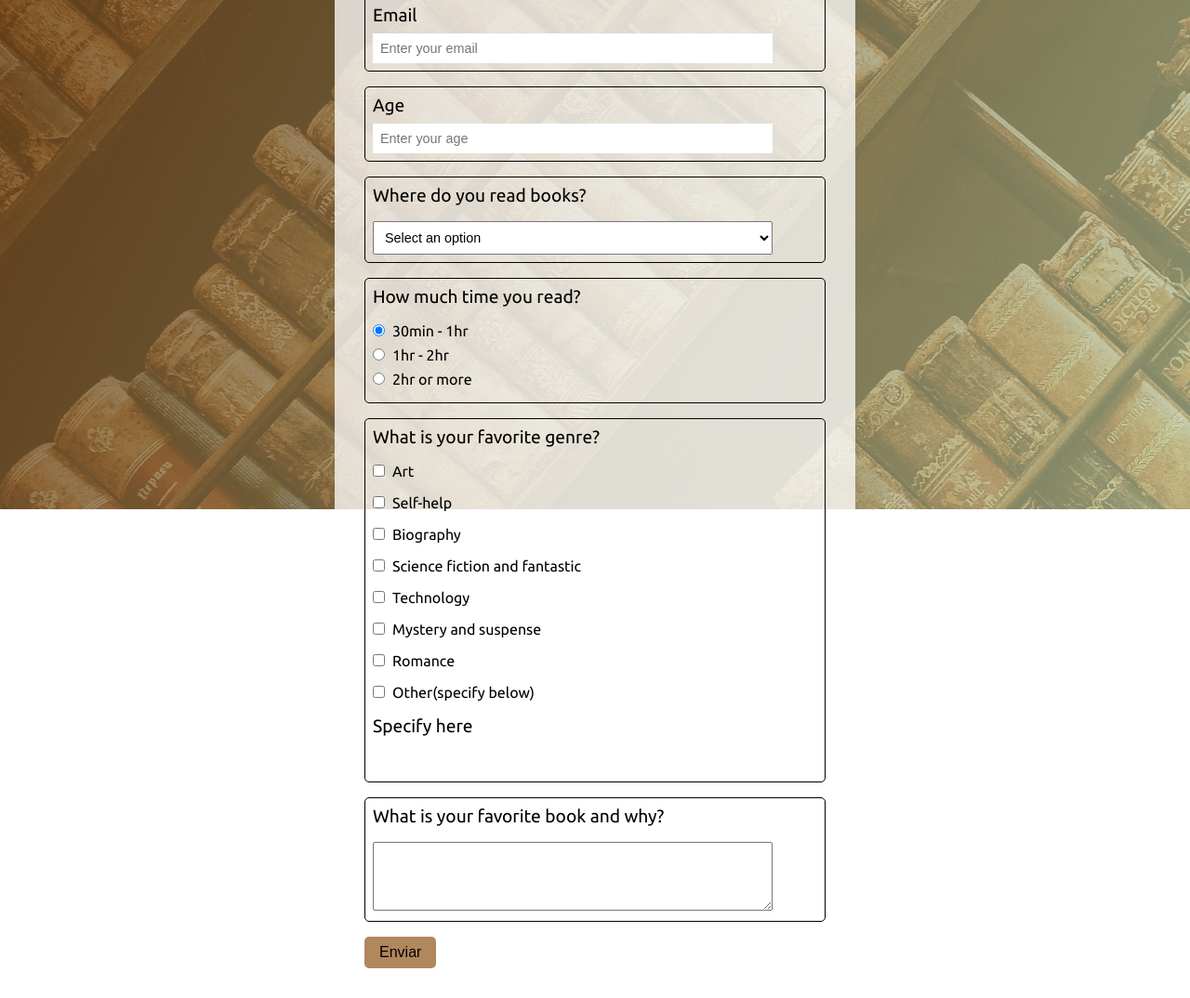
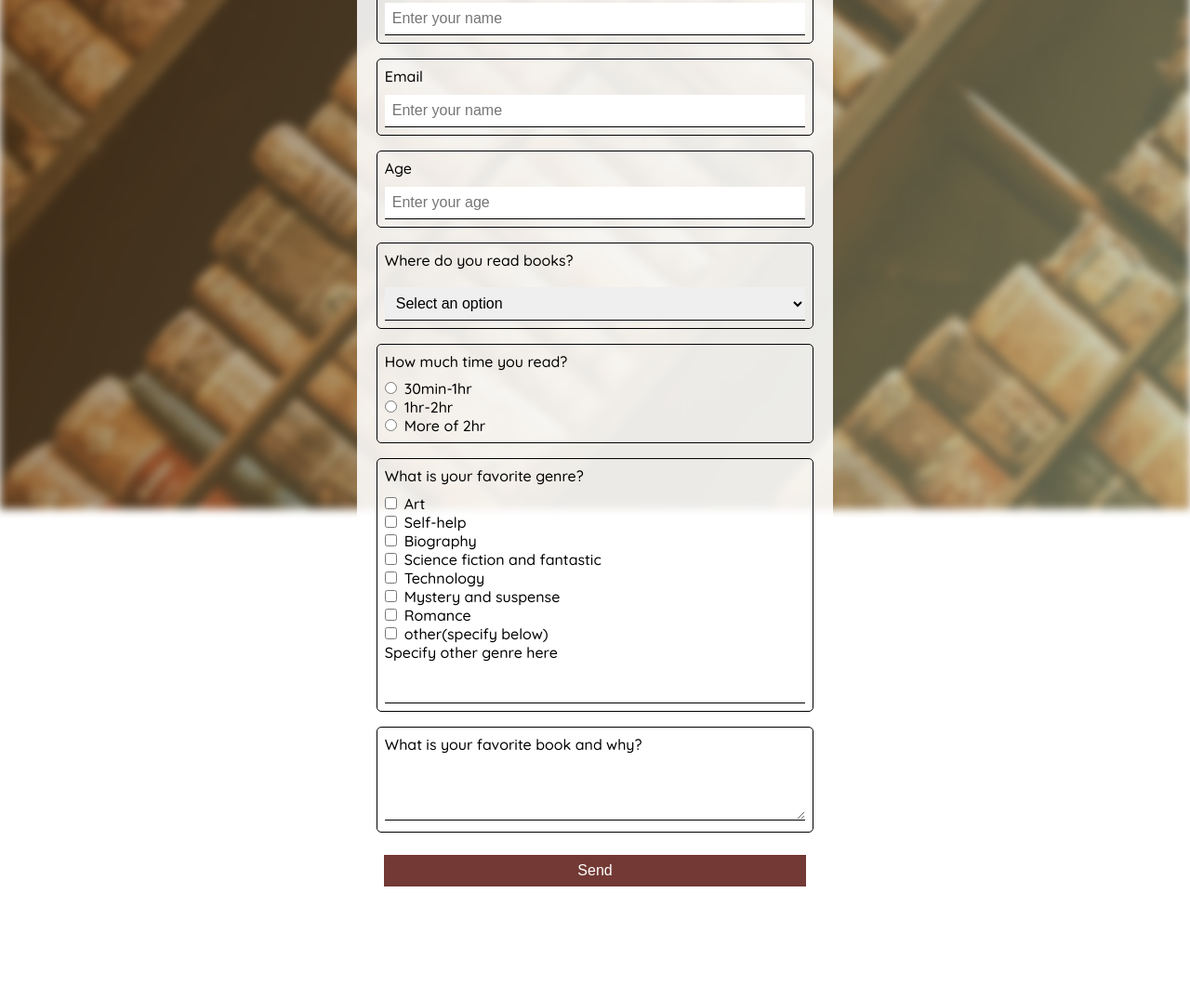
Before and after one commit to FrancoGL/FCC-Books-Survey-Form, a plain HTML site: page index.html in a window 1280 px wide. Shown: the part 252-1326 px from the top of the page at 93% size. After the commit the page ends 1299 px from the top, so only its background shows below. Drawn offline with Linux system fonts and the light colour scheme.

Commit message:
updated index.html and styles.css

```diff
--- a/css/styles.css
+++ b/css/styles.css
@@ -3,9 +3,8 @@
     padding: 0;
     box-sizing: border-box;
 }
-
-html {
-    font-family: 'Ubuntu', sans-serif;
+body {
+    font-family: 'Quicksand', sans-serif;
 }
 
 body::before {
@@ -16,131 +15,113 @@ body::before {
     height: 100%;
     width: 100%;
     z-index: -1;
-    background: var(--color-darkblue);
-    background-image: linear-gradient(
+    background-image:linear-gradient(
         115deg,
-        rgba(112, 66, 20, 0.8),
-        rgba(191, 204, 156, 0.7)
+        rgba(112, 66, 20, 0.5),
+        rgba(191, 204, 156, 0.5)
       ), url("../images/roman-kraft-X1exjxxBho4-unsplash.jpg");
+    filter: blur(5px);
 }
 
 .container {
-    width: 100%;
+    max-width: 1440px;
+    padding: 4rem;
 }
 
-header {
+.container header {
     width: 100%;
     text-align: center;
-    padding: 1rem 0;
+    padding: 1rem;
+    color: #fff;
 }
 
-header #title, #description {
-    color: #fff;
-    margin: 0 0 1rem 0;
+
+.form-wrapper {
+    background-color: rgba(255, 255, 255, 0.877);
+    padding: 1.3rem;
+    border-radius: 5px;
+    margin: 0 auto;
 }
 
-form {
-    width: 35rem;
-    background: rgba(255, 255, 255, 0.76);
-    margin: 0 auto;
-    padding: 2rem;
-    border-radius: 10px;
-}
-
-.form-group {
+.form-wrapper .form-group {
+    /* border: 1px solid red; */
     margin: 0 0 1rem 0;
     padding: 0.5rem 0.5rem;
     border: 1px solid #000;
     border-radius: 5px;
 }
 
-#name-label, #email-label, #number-label, #other-genre-label {
-    display: block;
-    margin: 0 0 0.5rem 0;
-    font-size: 1.2rem;
+.form-wrapper .b-group {
+    border: none;
+    margin-bottom: 0;
 }
 
-#name, #email, #number, #other-genre {
-    width: 90%;
-    padding: 0.5rem;
-    border-style: none;
-    font-size: 0.9rem;
+.form-group p, label {
+    font-weight: 500;
 }
 
-#name:focus{
-    border: none;
+.form-group p {
+    margin: 0 0 0.6rem 0;
 }
 
-.form-p {
-    font-size: 1.2rem;
-    margin: 0 0 1rem 0;
+.form-group label {
+    display: block;
 }
 
-select {
-    width: 90%;
+.form-group input[type="text"],
+.form-group input[type="email"],
+.form-group input[type="number"],
+.form-group textarea, select, button {
+    width: 100%;
+    margin: 0.6rem 0 0 0;
     padding: 0.5rem;
-    font-size: 0.9rem;
+    font-size: 1rem;
+    outline: none;
+    border: none;
+    border-bottom: 1px solid #000;
 }
 
-.radio-input {
-    margin: 0 0 0.5rem 0;
-}
-
-.radio-input input {
+.form-group input[type=radio],
+.form-group input[type="checkbox"] {
     margin: 0 0.5rem 0 0;
 }
 
-.check-in {
-    display: block;
-    margin: 0 0 1rem 0;
-}
-.check-in input[type="checkbox"] {
-    margin: 0 0.5rem 0 0;
+.form-group textarea {
+    font-size: 1.25rem;
 }
 
-textarea {
-    width: 90%;
-    padding: 1rem;
-    font-size: 1.1rem;
+.form-group button {
+    margin: 0;
+    border: none;
+    color: #fff;
+    background-color: #733934;
+    cursor: pointer;
 }
 
-#submit {
-    border-style: none;
-    cursor: pointer;
-    font-size: 1rem;
-    padding: 0.5rem 1rem;
-    background: rgb(158, 106, 54,0.8);
-    border-radius: 5px;
+.form-group button:hover {
+    background-color: #a65a49;
+    transition: background-color 1s ease-out;
 }
 
-#submit:hover {
-    background: rgba(112, 66, 20);
-    color: #fff;
-    transition: background 555ms;
-}
+@media (min-width: 700px) {
+    .container header {
+        width: 32rem;
+        margin: 0 auto;
+    }
 
-
-@media (max-width: 600px) {
-    form {
-        width: 30rem;
+    .form-wrapper {
+        width: 32rem;
     }
 }
 
-@media (max-width: 500px) {
-    form {
-        padding: 1rem;
-        width: 25rem;
+@media (max-width: 550px) {
+    .container {
+        padding: 2rem;
     }
 }
 
-@media (max-width: 425px) {
-    form {
-        width: 22rem;
+@media (max-width: 450px) {
+    .container {
+        padding: 1rem;
     }
 }
-
-@media (max-width: 370px) {
-    form {
-        width: 20rem;
-    }
-}
--- a/index.html
+++ b/index.html
@@ -5,31 +5,34 @@
     <meta http-equiv="X-UA-Compatible" content="IE=edge" />
     <meta name="viewport" content="width=device-width, initial-scale=1.0" />
     <title>Survey Form</title>
+    <!--Fonts-->
     <link rel="preconnect" href="https://fonts.gstatic.com" />
     <link
-      href="https://fonts.googleapis.com/css2?family=Ubuntu:wght@400;500;700&display=swap"
+      href="https://fonts.googleapis.com/css2?family=Quicksand:wght@400;500;700&display=swap"
       rel="stylesheet"
     />
+    <!--Styles-->
     <link rel="stylesheet" href="css/styles.css" />
   </head>
   <body>
     <script src="https://cdn.freecodecamp.org/testable-projects-fcc/v1/bundle.js"></script>
     <div class="container">
       <header>
-        <h1 id="title">Books survey form</h1>
+        <h1 id="title">Books Survey Form</h1>
         <p id="description">
           This survey aims to give a general idea about the number of persons
           who read books, the most popular genre and the place more common were
           to read books.
         </p>
       </header>
-      <form id="survey-form">
+      <div class="form-wrapper">
+        <form action="" id="survey-form">
           <div class="form-group">
             <label for="name" id="name-label">Name</label>
             <input
               type="text"
+              name="name"
               id="name"
-            name="name"
               placeholder="Enter your name"
               required
             />
@@ -41,7 +44,7 @@
               type="email"
               name="email"
               id="email"
-            placeholder="Enter your email"
+              placeholder="Enter your name"
               required
             />
           </div>
@@ -52,108 +55,114 @@
               type="number"
               name="number"
               id="number"
+              placeholder="Enter your age"
               min="10"
               max="99"
-            placeholder="Enter your age"
+              required
             />
           </div>
 
           <div class="form-group">
-          <p class="form-p">Where do you read books?</p>
-          <select name="site" id="dropdown" required>
+            <p>Where do you read books?</p>
+            <select name="places" id="dropdown">
               <option disabled selected>Select an option</option>
-            <option value="break-time-work">Break Time on the work</option>
+              <option value="break-time-work">Break time on the work</option>
               <option value="on-bus">On the bus</option>
-            <option value="on-house">In the house</option>
-            <option value="break-time-school">Break time on the shcool</option>
+              <option value="in-house">In the house</option>
+              <option value="library">On the library</option>
+              <option value="break-time-school">
+                Break time on the school
+              </option>
             </select>
           </div>
 
           <div class="form-group">
-          <p class="form-p">How much time you read?</p>
-          <div class="radio-input">
+            <p>How much time you read?</p>
             <label
               ><input
                 type="radio"
                 name="user-time"
                 value="30min-1hr"
-                checked
-              />30min - 1hr</label
+              />30min-1hr</label
             >
-          </div>
-          <div class="radio-input">
             <label
-              ><input type="radio" name="user-time" value="1hr-2hr" />1hr -
-              2hr</label
+              ><input
+                type="radio"
+                name="user-time"
+                value="1hr-2hr"
+              />1hr-2hr</label
             >
-          </div>
-          <div class="radio-input">
             <label
-              ><input type="radio" name="user-time" value="2hr-or-more" />2hr or
-              more</label
+              ><input type="radio" name="user-time" value="more-of-2hr" />More
+              of 2hr</label
             >
-          </div>
           </div>
 
           <div class="form-group">
-          <p class="form-p">What is your favorite genre?</p>
-          <label class="check-in"
-            ><input type="checkbox" name="genre" value="art" />Art</label
-          >
-          <label class="check-in"
+            <p>What is your favorite genre?</p>
+            <label><input type="checkbox" name="genre" value="art" />Art</label>
+            <label
               ><input
                 type="checkbox"
                 name="genre"
                 value="self-help"
               />Self-help</label
             >
-          <label class="check-in"
+            <label
               ><input
                 type="checkbox"
                 name="genre"
                 value="biography"
               />Biography</label
             >
-          <label class="check-in"
+            <label
               ><input
                 type="checkbox"
                 name="genre"
                 value="science-fiction-fantastic"
               />Science fiction and fantastic</label
             >
-          <label class="check-in"
+            <label
               ><input
                 type="checkbox"
                 name="genre"
                 value="technology"
               />Technology</label
             >
-          <label class="check-in"
-            ><input type="checkbox" name="genre" value="mystery" />Mystery and
-            suspense
-          </label>
-          <label class="check-in"
+            <label
+              ><input
+                type="checkbox"
+                name="genre"
+                value="mystery-suspense"
+              />Mystery and suspense</label
+            >
+            <label
               ><input
                 type="checkbox"
                 name="genre"
                 value="romance"
               />Romance</label
             >
-          <label class="check-in"
-            ><input type="checkbox" name="genre" value="Other" />Other(specify
+            <label
+              ><input type="checkbox" name="genre" value="other" />other(specify
               below)</label
             >
-          <label for="other-genre" id="other-genre-label">Specify here</label>
+            <label for="other-genre">Specify other genre here</label>
             <input type="text" name="other-genre" id="other-genre" />
           </div>
 
           <div class="form-group">
-          <p class="form-p">What is your favorite book and why?</p>
-          <textarea></textarea>
+            <label for="favorite-book"
+              >What is your favorite book and why?</label
+            >
+            <textarea name="favorite-book" id="favorite-book"></textarea>
           </div>
 
-        <button type="submit" id="submit">Enviar</button>
+          <div class="form-group b-group">
+            <button type="submit" id="submit">Send</button>
+          </div>
         </form>
+      </div>
     </div>
   </body>
 </html>
```
Lines whose indentation alone changed are shown as unchanged.
